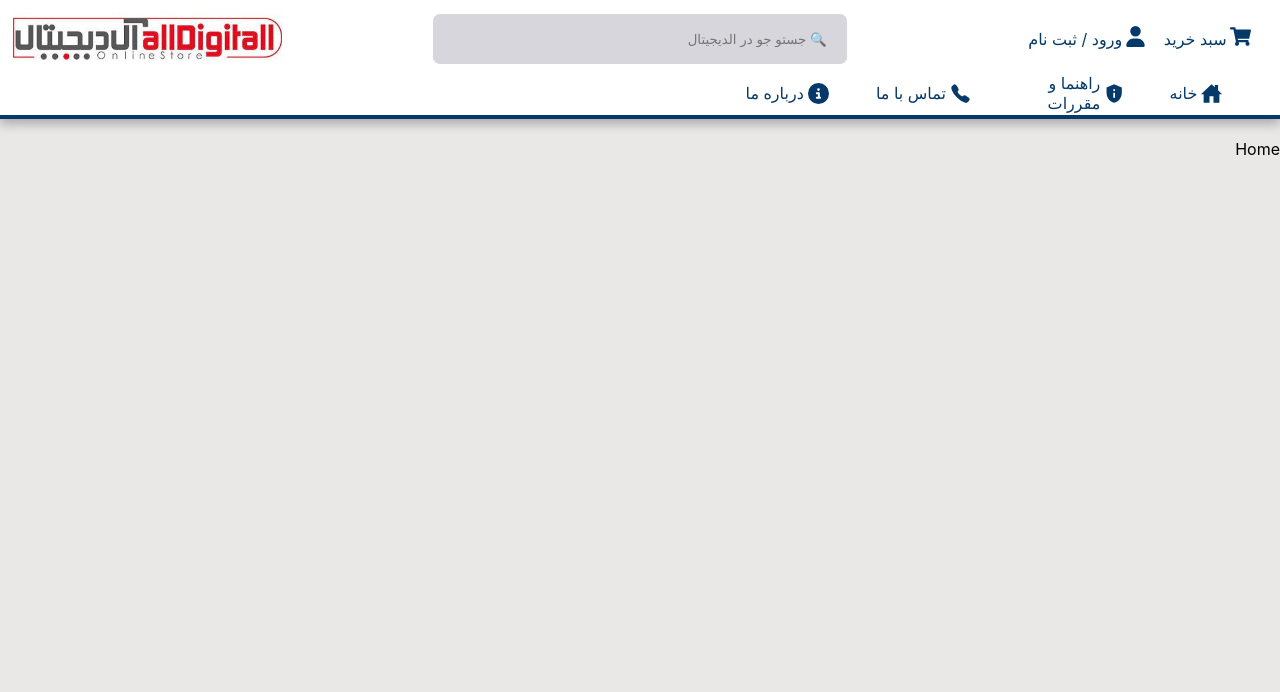
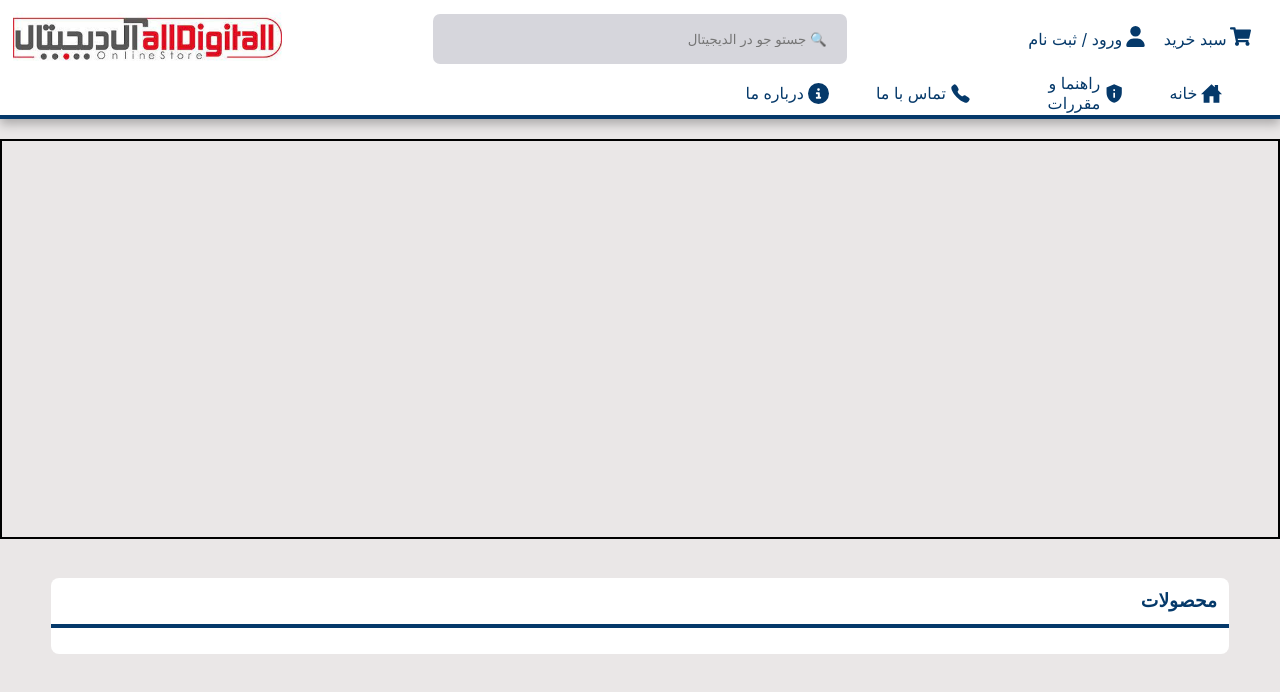
Before and after one commit to iXZed026/shop-app, a React (Create React App) app: page / in a window 1280 px wide. Shown: the top 692 px of the page. Built offline with nearby package versions, Linux system fonts and the light colour scheme.

Commit message:
create product component

```diff
--- a/src/components/Header/Cart.css
+++ b/src/components/Header/Cart.css
@@ -17,7 +17,7 @@
     padding: 1.5% 0;
 }
 
-.cart-flex #line {
+#line {
     height: 4px;
     background-color: var(--main-color);
 }
--- /dev/null
+++ b/src/components/Home/AdsCarousel.css
@@ -0,0 +1,5 @@
+.ads-carousel{
+    border: 2px solid black;
+    height: 400px;
+    margin-bottom: 3%;
+}
--- /dev/null
+++ b/src/components/Home/AdsCarousel.js
@@ -0,0 +1,16 @@
+import React from 'react';
+import "./AdsCarousel.css";
+
+const AdsCarousel = () => {
+    return (
+        <div className="ads-carousel">
+            <div className="ads-carousel-container">
+            <div className="ads-carousel-flex">
+
+            </div>
+            </div>
+        </div>
+    )
+}
+
+export default AdsCarousel
--- a/src/components/Home/Home.js
+++ b/src/components/Home/Home.js
@@ -1,9 +1,18 @@
 import React from 'react';
 import "./Home.css";
+import AdsCarousel from './AdsCarousel';
+import Products from './Products/Products';
 
 const Home = () => {
   return (
-    <div>Home</div>
+    <div className="home">
+      <div className="home-container">
+        <div className="home-flex">
+          <AdsCarousel/>
+          <Products/>
+        </div>
+      </div>
+    </div>
   )
 }
 
--- /dev/null
+++ b/src/components/Home/Products/Products.css
@@ -0,0 +1,19 @@
+.products {
+    width: 92%;
+    padding-bottom: 2%;
+    margin: auto;
+    background-color: white;
+    border-radius: 8px;
+    margin-bottom: 2%;
+}
+
+
+.products-container h3 {
+    padding: 1% 1%;
+    color: var(--main-color);
+}
+
+.products-flex {
+    display: flex;
+    flex-wrap: wrap;
+}
--- /dev/null
+++ b/src/components/Home/Products/Products.js
@@ -0,0 +1,23 @@
+import React from 'react';
+import "./Products.css";
+import { product } from '../../data/ProductsData';
+
+const Products = () => {
+
+  console.log(product);
+
+
+  return (
+    <div className="products">
+        <div className="products-container">
+            <h3>محصولات</h3>
+            <div id="line"></div>
+            <div className="products-flex">
+
+            </div>
+        </div>
+    </div>
+  )
+}
+
+export default Products
--- /dev/null
+++ b/src/components/data/ProductsData.js
@@ -0,0 +1,16 @@
+export const product = [
+    {
+
+        id: 1,
+        Pname: "گوشی سامسونگ مدل Galaxy A55 5G حافظه ۲۵۶ گیگابایت رم ۱۲ گیگابایت",
+        info: `ویژگی ها
+        تاریخ معرفی	Mar 2024
+ابعاد	161.1x77.4x8.2 میلیمتر
+وزن	213 گرم
+قطر صفحه نمایش	6.6 اینچ
+دقت صفحه نمایش	1080x2340 پیکسل
+نوع تراشه	Exynos 1480 -4 nm
+ظرفیت باتری	5000mAh`,
+
+    }
+]
```
Also changed, not shown: src/components/Home/Products/Product.js (added, +10 -0 lines), public/images/mobile1.jpg (added), 1 other file (tests, documents, lock files or other folders).
